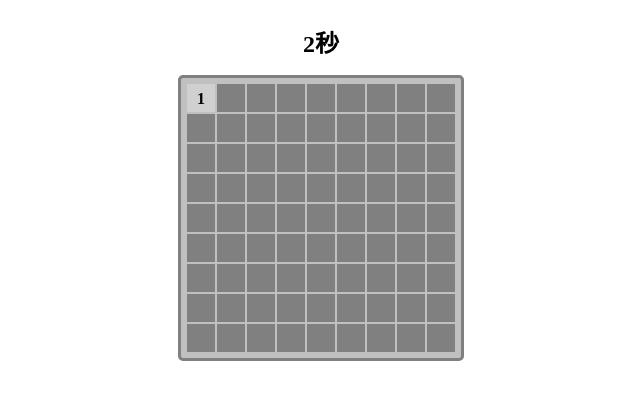
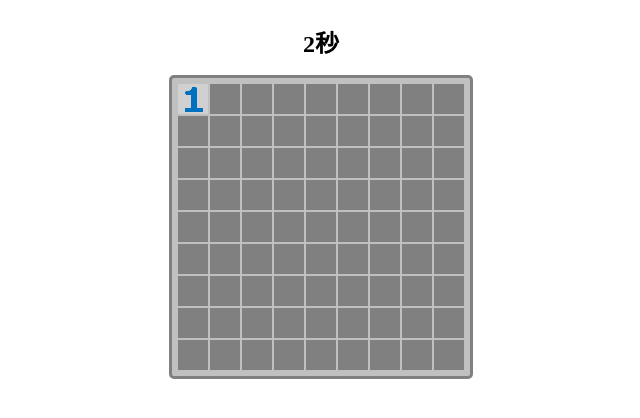
Before and after one commit to s1f102100793/Minesweeper, a React (Create React App) app: page / in a window 1280 px wide. Both pictures are taken after a click on the element 520 px from the left and 98 px from the top of the page. Shown: the top 418 px of the page, without its empty margins (319-959 px from the left). Built offline with nearby package versions, Linux system fonts and the light colour scheme.

Commit message:
数字のフォントを変更

```diff
--- a/src/components/Board.css
+++ b/src/components/Board.css
@@ -30,13 +30,14 @@
 }
 
 .cell {
-  width: 30px;
-  height: 30px;
+  width: 32px;
+  height: 32px;
   line-height: 30px;
   text-align: center;
   background-color: #808080;
   border: 1px solid #c0c0c0;
   box-sizing: border-box;
+  background-position: -20px;
 }
 
 .cell.open {
@@ -45,8 +46,54 @@
 
 .adjacent-mines {
   font-weight: bold;
-  font-family: 'minesweeper-icons';
+  width: 100%;
+  height: 100%;
+  display: flex;
+  align-items: center;
+  justify-content: center;
+  background-size: auto;
 }
+
+.adjacent-mines[data-number="1"] {
+  background-image: url('../../public/icons.png');
+  background-position: 0 0;
+}
+
+.adjacent-mines[data-number="2"] {
+  background-image: url('../../public/icons.png');
+  background-position: -30px 0;
+}
+
+.adjacent-mines[data-number="3"] {
+  background-image: url('../../public/icons.png');
+  background-position: -60px 0;
+}
+
+.adjacent-mines[data-number="4"] {
+  background-image: url('../../public/icons.png');
+  background-position: -90px 0;
+}
+
+.adjacent-mines[data-number="5"] {
+  background-image: url('../../public/icons.png');
+  background-position: -120px 0;
+}
+
+.adjacent-mines[data-number="6"] {
+  background-image: url('../../public/icons.png');
+  background-position: -150px 0;
+}
+
+.adjacent-mines[data-number="7"] {
+  background-image: url('../../public/icons.png');
+  background-position: -180px 0;
+}
+
+.adjacent-mines[data-number="8"] {
+  background-image: url('../../public/icons.png');
+  background-position: -210px 0;
+}
+
 
 .mine {
   font-weight: bold;
--- a/src/components/Board.tsx
+++ b/src/components/Board.tsx
@@ -140,9 +140,9 @@ const Cell: React.FC<CellProps> = ({ open, hasMine, isMineVisible, adjacentMines
 
   return (
     <div className={`cell ${open ? 'open' : ''}`} onClick={handleClick}>
-      {!hasMine && adjacentMines > 0 && open && <span className="adjacent-mines">{adjacentMines}</span>}
-      {hasMine && isMineVisible && open && <span className="mine">💣</span>}
-    </div>
+    {!hasMine && adjacentMines > 0 && open && <span className="adjacent-mines" data-number={adjacentMines}></span>}
+    {hasMine && isMineVisible && open && <span className="mine">💣</span>}
+  </div>
   );
 };
 
```
